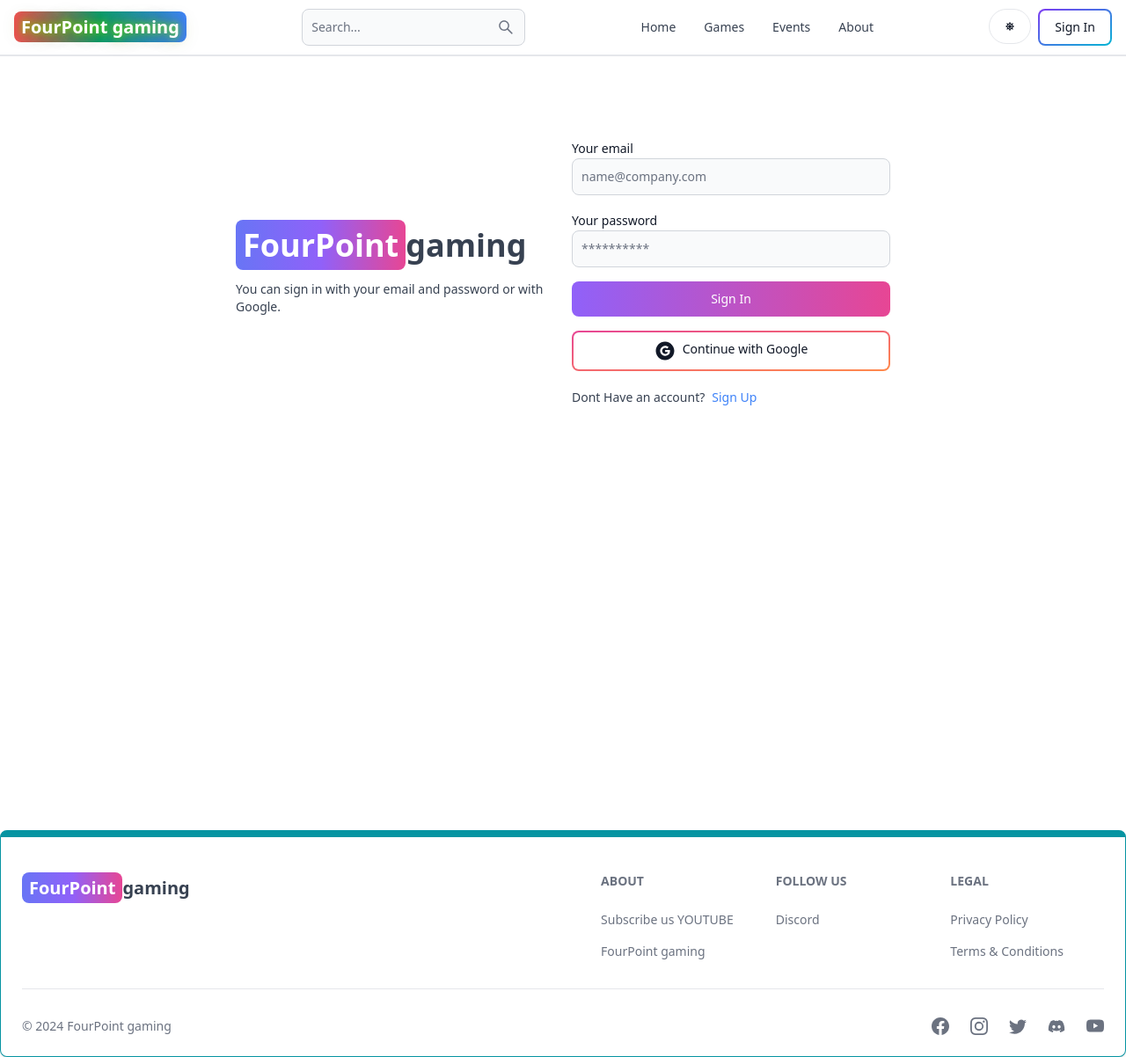
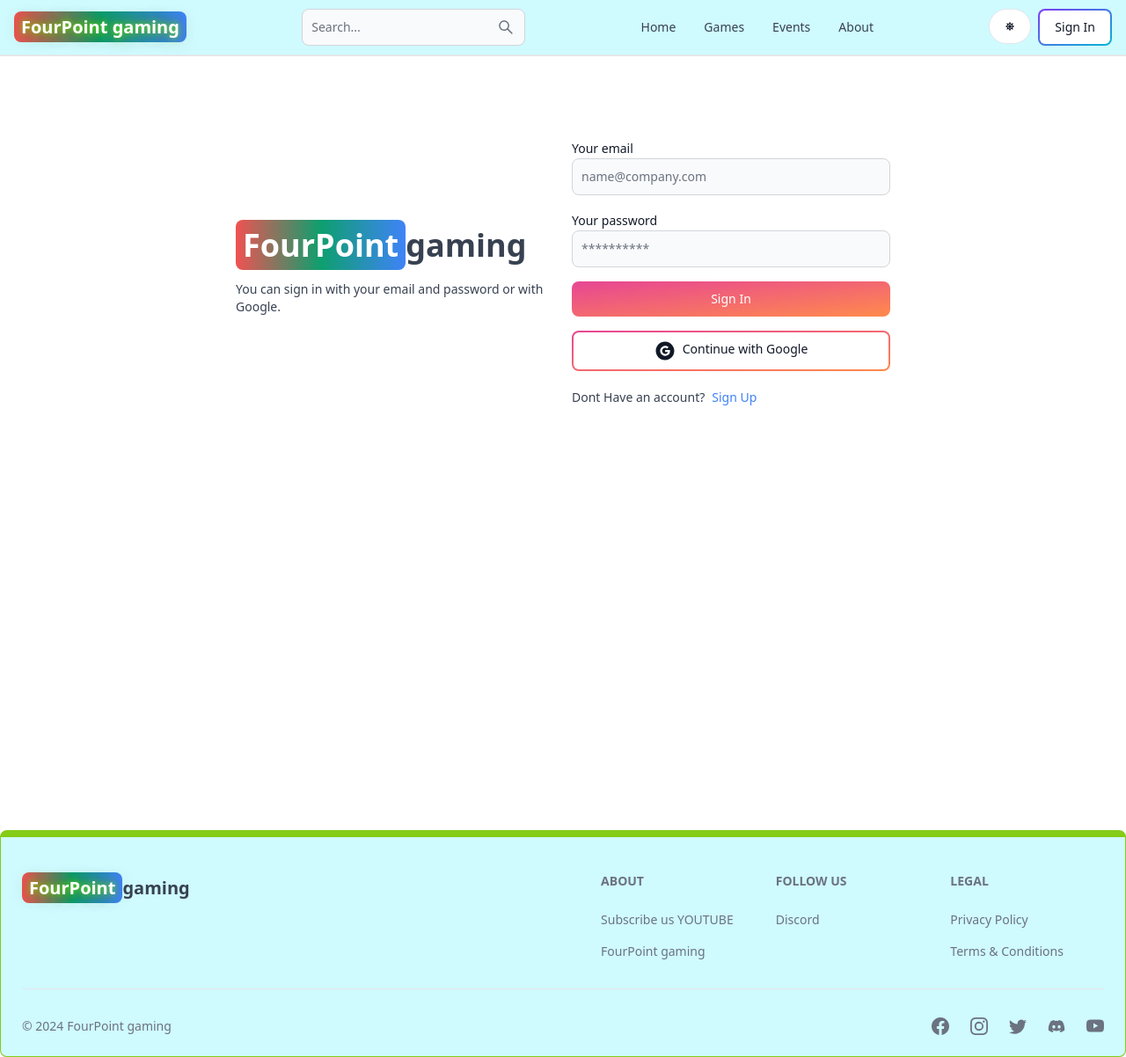
Before and after one commit to Hirun4/FourPoint-Gaming, a React (Vite) app in the folder client/: page /sign-in in a window 1280 px wide. Shown: the whole page at 88% size. Built offline with nearby package versions, Linux system fonts and the light colour scheme.

Commit message:
design ui more beautiful

```diff
--- a/client/src/components/CallToAction.jsx
+++ b/client/src/components/CallToAction.jsx
@@ -2,7 +2,7 @@
 
 export default function CallToAction() {
   return (
-    <div className='flex flex-col sm:flex-row p-3 border border-teal-500 justify-center items-center rounded-tl-3xl rounded-br-3xl text-center'>
+    <div className='flex flex-col sm:flex-row p-3 border border-red-500 justify-center items-center rounded-tl-3xl rounded-br-3xl text-center'>
         <div className="flex-1 justify-center flex flex-col">
             <h2 className='text-7xl font-extrabold gap-2'>
             Want to play with us?
@@ -10,7 +10,7 @@
             <p className='text-gray-500 my-2 font-extrabold'>
             Join our DISCORD chanel
             </p>
-            <Button gradientDuoTone='purpleToPink' className='rounded-tl-xl rounded-bl-none'>
+            <Button gradientDuoTone='pinkToOrange' className='rounded-tl-xl rounded-bl-none'>
                 <a href="https://discord.gg/f6eYn8dd" target='_blank' rel='noopener noreferrer'>
                 OUR DISCORD CHANEL
                 </a>
--- a/client/src/components/Footer.jsx
+++ b/client/src/components/Footer.jsx
@@ -4,7 +4,7 @@
 import { FaDiscord } from 'react-icons/fa';
 export default function FooterCom() {
   return (
-    <Footer container className='border border-t-8 border-teal-500'>
+    <Footer container className='border border-t-8 border-lime-500 bg-cyan-100'>
       <div className='w-full max-w-7xl mx-auto'>
         <div className='grid w-full justify-between sm:flex md:grid-cols-1'>
           <div className='mt-5'>
@@ -12,7 +12,7 @@
               to='/'
               className='self-center whitespace-nowrap text-lg sm:text-xl font-semibold dark:text-white'
             >
-              <span className='px-2 py-1 bg-gradient-to-r from-indigo-500 via-purple-500 to-pink-500 rounded-lg text-white'>
+              <span className='px-2 py-1 bg-gradient-to-r from-red-500 via-green-500 to-blue-500 rounded-lg text-white animate-glow'>
                 FourPoint
               </span>
               gaming
--- a/client/src/components/Header.jsx
+++ b/client/src/components/Header.jsx
@@ -49,7 +49,7 @@
   };
 
   return (
-    <Navbar className='border-b-2'>
+    <Navbar className='border-b-2 bg-cyan-100 '>
       <Link
         to='/'
         className='self-center whitespace-nowrap text-sm sm:text-xl font-semibold dark:text-white'
--- a/client/src/components/PostCard.jsx
+++ b/client/src/components/PostCard.jsx
@@ -2,7 +2,7 @@
 
 export default function PostCard({ post }) {
   return (
-    <div className='group relative w-full border border-teal-500 hover:border-2 h-[400px] overflow-hidden rounded-lg sm:w-[430px] transition-all'>
+    <div className='group relative w-full border border-yellow-300 hover:border-2 h-[400px] overflow-hidden rounded-lg sm:w-[430px] transition-all'>
       <Link to={`/post/${post.slug}`}>
         <img
           src={post.image}
--- a/client/src/pages/Home.jsx
+++ b/client/src/pages/Home.jsx
@@ -16,7 +16,7 @@
   }, []);
   return (
     <div>
-      <div className='flex flex-col gap-6 p-28 px-3 max-w-6xl mx-auto '>
+      <div className='flex flex-col gap-6 p-28 px-3  mx-auto bg-pink-150 dark:bg-slate-700'>
         <h1 className='   text-6xl font-extrabold mb-8 text-center bg-gradient-to-r from-red-500 via-green-500 to-yellow-500 rounded-lg text-white py-4 animate-glow'>Welcome to FourPoint Gaming</h1>
         <p className='text-gray-500 text-sm sm:text-sm font-bold'>
         Explore our latest insights and tips on gaming trends, reviews, and strategies. Whether
@@ -24,19 +24,19 @@
         </p>
         <Link
           to='/search'
-          className='px-2 py-1 bg-gradient-to-r from-orange-500 via-purple-500 to-pink-500 inline-block rounded-lg text-white text-center hover:animate-pulse'
+          className='px-2 py-1 bg-gradient-to-r from-orange-500 via-green-500 to-blue-500 inline-block rounded-lg text-white text-center hover:animate-pulse'
         >
           View all posts
         </Link>
       </div>
-      <div className='p-3 bg-amber-100 dark:bg-slate-700'>
+      <div className='p-3 bg-lime-200 dark:bg-slate-700'>
         <CallToAction />
       </div>
 
-      <div className='max-w-6xl mx-auto p-3 flex flex-col gap-8 py-7'>
+      <div className='max-w-6xl mx-auto p-3 flex flex-col gap-8 py-7 bg-red-100 dark:bg-slate-700'>
         {posts && posts.length > 0 && (
           <div className='flex flex-col gap-6'>
-            <h2 className='text-2xl font-semibold text-center'>Recent Posts</h2>
+            <h2 className='text-2xl font-semibold text-center animate-glow'>Recent Posts</h2>
             <div className='flex flex-wrap gap-4'>
               {posts.map((post) => (
                 <PostCard key={post._id} post={post} />
--- a/client/src/pages/SignIn.jsx
+++ b/client/src/pages/SignIn.jsx
@@ -48,7 +48,7 @@
         {/* left */}
         <div className='flex-1'>
           <Link to='/' className='font-bold dark:text-white text-4xl'>
-            <span className='px-2 py-1 bg-gradient-to-r from-indigo-500 via-purple-500 to-pink-500 rounded-lg text-white'>
+            <span className='px-2 py-1 bg-gradient-to-r from-red-500 via-green-500 to-blue-500 rounded-lg text-white'>
               FourPoint
             </span>
             gaming
@@ -81,7 +81,7 @@
               />
             </div>
             <Button
-              gradientDuoTone='purpleToPink'
+              gradientDuoTone='pinkToOrange'
               type='submit'
               disabled={loading}
             >
--- a/client/src/pages/SignUp.jsx
+++ b/client/src/pages/SignUp.jsx
@@ -43,7 +43,7 @@
         {/* left */}
         <div className='flex-1'>
           <Link to='/' className='font-bold dark:text-white text-4xl'>
-            <span className='px-2 py-1 bg-gradient-to-r from-indigo-500 via-purple-500 to-pink-500 rounded-lg text-white'>
+            <span className='px-2 py-1 bg-gradient-to-r from-red-500 via-green-500 to-blue-500 rounded-lg text-white'>
               FourPoint
             </span>
             gaming
@@ -85,7 +85,7 @@
               />
             </div>
             <Button
-              gradientDuoTone='purpleToPink'
+              gradientDuoTone='pinkToOrange'
               type='submit'
               disabled={loading}
             >
```
